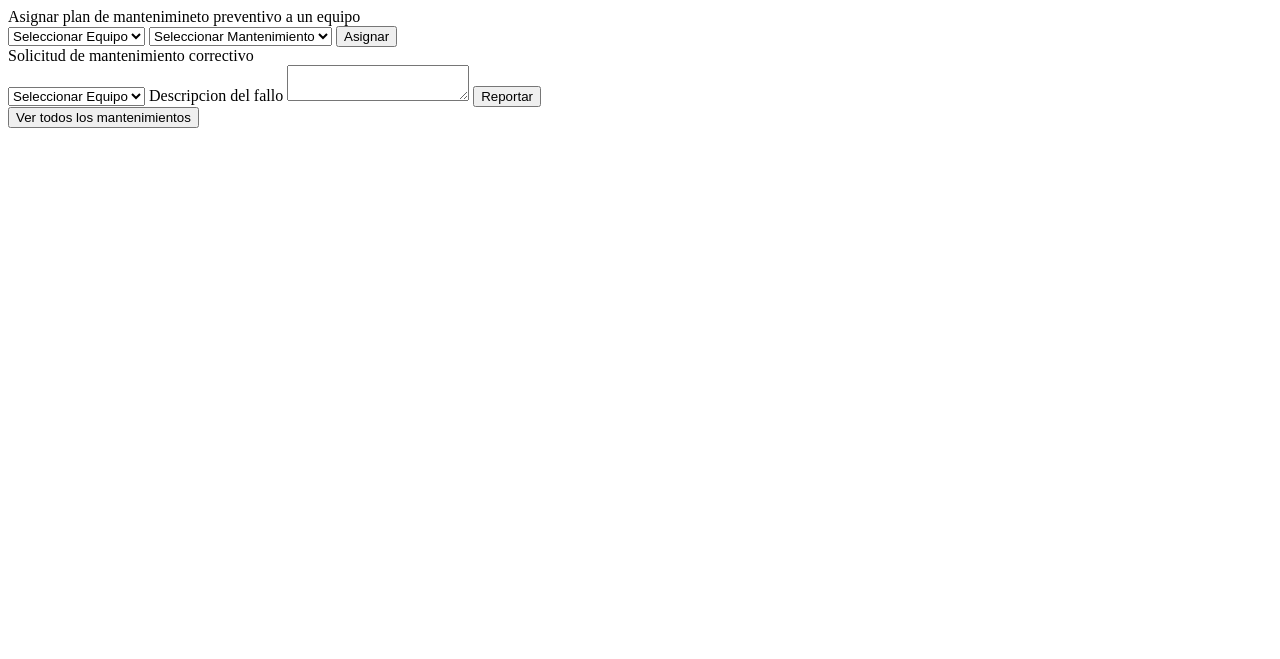
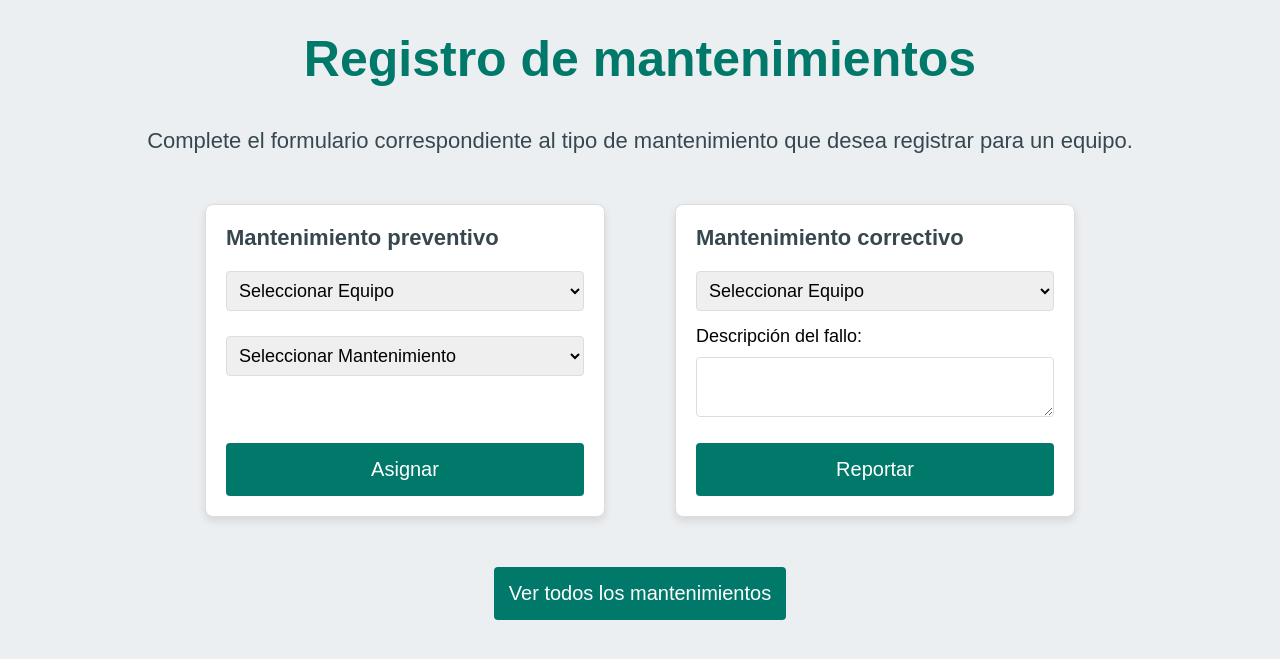
Before and after one commit to mihue675/Hospital, a PHP site: page /pages/mantenimientos/index.php in a window 1280 px wide. Shown: the top 659 px of the page. Run offline with PHP 8.4, Linux system fonts and the light colour scheme; the visitor is signed in with stand-in values (Sample User, id 1); data that the repository does not hold is empty.

Commit message:
INDEX MANTENIMIENTOS

```diff
--- /dev/null
+++ b/app/client/pages/mantenimientos/index.css
@@ -0,0 +1,121 @@
+* {
+    box-sizing: border-box;
+    margin: 0;
+    padding: 0;
+    font-family: Arial, sans-serif;
+}
+
+body {
+    background-color: #ECEFF1;
+    display: flex;
+    flex-direction: column;
+    align-items: center;
+    padding-top: 30px;
+}
+
+h1 {
+    color: #00796B;
+    font-size: 50px;
+    text-align: center;
+    margin-bottom: 20px;
+}
+
+label {
+    font-size:18px;
+}
+
+.contenedor-formularios {
+    padding-top:50px;
+    display: flex;
+    gap: 70px;
+    padding-bottom:50px;
+    align-items: flex-start;
+}
+
+div.formulario {
+    background-color: #ffffff;
+    border: 1px solid #ddd;
+    border-radius: 8px;
+    padding: 20px;
+    width: 400px;
+    box-shadow: 0 4px 8px rgba(0, 0, 0, 0.1);
+
+}
+
+p {
+    font-size: 22px;
+    color: #37474F;
+    margin-top: 20px;
+    display: block;
+}
+
+span {
+    font-size: 22px;
+    font-weight: bold;
+    color: #37474F;
+    margin-bottom: 10px;
+    display: block;
+}
+
+/* Estilos para los formularios */
+form {
+    display: flex;
+    height:235px;
+    flex-direction: column;
+    justify-content: space-between
+}
+
+select,
+textarea {
+    margin-top: 10px;
+    margin-bottom: 15px;
+    padding: 8px;
+    border: 1px solid #ddd;
+    border-radius: 4px;
+    font-size: 18px;
+}
+
+textarea {
+    resize: vertical;
+    min-height: 60px;
+    min-width: 100%;
+}
+
+
+
+/* Estilos para los botones */
+button {
+    background-color: #00796B;
+    color: white;
+    border: none;
+    border-radius: 4px;
+    padding: 15px;
+    font-size: 20px;
+    cursor: pointer;
+    transition: background-color 0.3s ease;
+    margin-top:auto;
+}
+
+button:hover {
+    background-color: white;
+    color: #00796B;
+}
+
+button:focus {
+    outline: none;
+}
+
+/* Estilo específico para el botón de historial */
+.boton-historial {
+    margin-top: 20px;
+    background-color: #00796B;
+    padding: 10px 20px;
+    font-size: 18px;
+    text-align: center;
+    cursor: pointer;
+}
+
+.boton-historial:hover {
+    background-color: white;
+    color: #00796B;
+}
--- a/app/client/pages/mantenimientos/index.php
+++ b/app/client/pages/mantenimientos/index.php
@@ -13,6 +13,7 @@ if (!isset($_SESSION['idUsuario'])) {
     <meta name="viewport" content="width=device-width, initial-scale=1.0">
     <title>Mantenimientos</title>
     <link rel="icon" href="../../images/logo.png" />
+    <link rel="stylesheet" href="index.css"/>
 </head>
 
 <?php
@@ -38,8 +39,12 @@ if (isset($_POST['btnReportar']) && $_POST['txtEquipoCorrectivo'] != "" && $_POS
 ?>
 
 <body>
-    <div>
-        <span>Asignar plan de mantenimineto preventivo a un equipo</span>
+
+    <h1>Registro de mantenimientos</h1>
+    <p> Complete el formulario correspondiente al tipo de mantenimiento que desea registrar para un equipo.</p>
+<div class="contenedor-formularios">
+        <div class="formulario">
+        <span>Mantenimiento preventivo</span>
         <form method="post" action="index.php">
             <select name="txtEquipo" id="txtEquipo">
                 <option disabled selected value="">Seleccionar Equipo</option>
@@ -61,8 +66,8 @@ if (isset($_POST['btnReportar']) && $_POST['txtEquipoCorrectivo'] != "" && $_POS
             <button type="submit" id="btnAsignar" name="btnAsignar">Asignar</button>
         </form>
     </div>
-    <div>
-        <span>Solicitud de mantenimiento correctivo</span>
+    <div class="formulario">
+        <span>Mantenimiento correctivo</span>
         <form method="post" action="index.php">
             <select name="txtEquipoCorrectivo" id="txtEquipoCorrectivo">
                 <option disabled selected value="">Seleccionar Equipo</option>
@@ -76,17 +81,19 @@ if (isset($_POST['btnReportar']) && $_POST['txtEquipoCorrectivo'] != "" && $_POS
                 ?>
             </select>
             <label for="txtFallo">
-                Descripcion del fallo
+                Descripción del fallo:
                 <textarea name="txtFallo" id="txtFallo"></textarea>
             </label>
             <button type="submit" id="btnReportar" name="btnReportar">Reportar</button>
         </form>
     </div>
-    <div>
+    </div>
+
         <button onclick="window.location.href = './historial.php'">
             Ver todos los mantenimientos
         </button>
-    </div>
+
+
 </body>
 
 </html>
```
